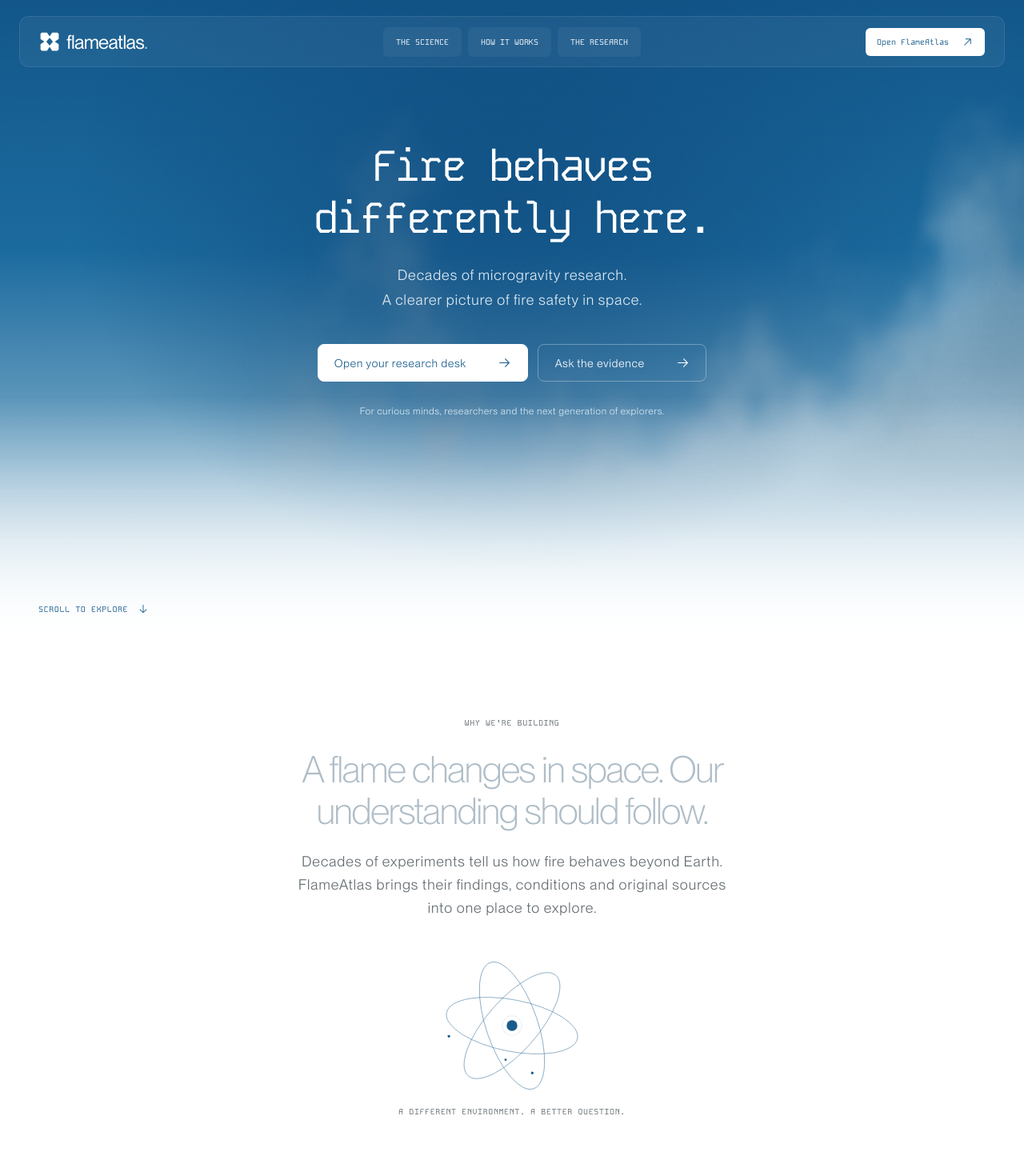
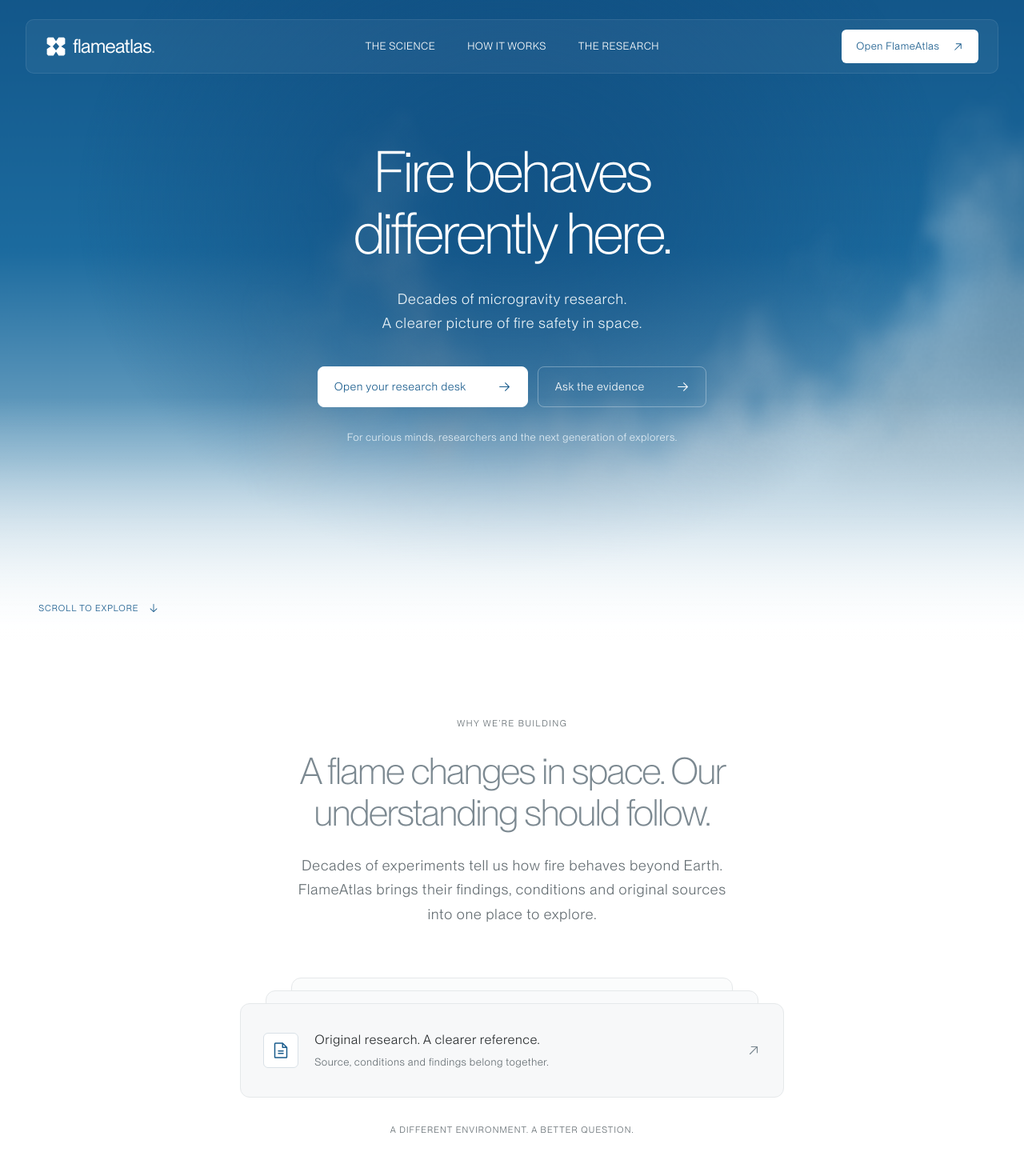
Before and after one commit to obvio-upasana/Space_Fire, a Next.js app in the folder apps/web/: page / in a window 1280 px wide. Shown: the top 1470 px of the page at 80% size. Built offline with nearby package versions, Linux system fonts and the light colour scheme.

Commit message:
feat(design): unify readable product typography and reference evidence cards

```diff
--- a/apps/web/app/layout.tsx
+++ b/apps/web/app/layout.tsx
@@ -14,6 +14,7 @@
 import "./notes.css";
 import "./library.css";
 import "./analysis.css";
+import "./professional.css";
 import { neue, book, kode } from "./fonts";
 
 export const metadata: Metadata = {
--- /dev/null
+++ b/apps/web/app/professional.css
@@ -0,0 +1,76 @@
+
+/* Shared reading scale: reference display typography, restrained product controls. */
+body{font-family:var(--font-book),"Helvetica Neue",Arial,sans-serif;line-height:1.5}
+h1,h2,h3{font-family:var(--font-neue),sans-serif}
+.button{font-family:var(--font-book),sans-serif;font-size:13px;font-weight:400;letter-spacing:0}
+.brand{font-family:var(--font-neue);font-size:23px;font-weight:400;letter-spacing:-.6px}
+.eyebrow{font-family:var(--font-book);font-size:11px;letter-spacing:.1em;font-weight:400}
+.mono{font-family:var(--font-book);letter-spacing:.05em}
+.page-heading h1{font-size:36px;font-weight:300;letter-spacing:-1.2px;margin:12px 0}
+.page-heading .muted{font-size:15px;line-height:1.7}
+.home-nav{height:68px;top:24px;left:32px;right:32px;max-width:1440px;margin:auto;border-radius:10px}
+.home-nav nav a{font-family:var(--font-book);font-size:13px;letter-spacing:0;background:transparent;padding:12px 16px}
+.home-nav.scrolled nav a{background:transparent}.home-nav .nav-entry{font-family:var(--font-book);font-size:13px;font-weight:400;padding:11px 18px;min-height:42px}
+.home-nav .brand{font-size:24px}.hero-title{font-family:var(--font-neue);font-weight:300;font-size:clamp(48px,5.6vw,76px);line-height:1.08;letter-spacing:-2.8px}
+.hero-copy{font-family:var(--font-book);font-size:18px;color:#ecf4f8;margin-top:28px;line-height:1.65}
+.hero-note{font-size:13px;color:#e3eef5}.hero-baseline{font-size:11px;font-family:var(--font-book);letter-spacing:.05em}
+.landing-section h2{font-size:clamp(36px,3.6vw,52px);line-height:1.14;letter-spacing:-1.6px;font-weight:300}
+.landing-section .eyebrow{font-family:var(--font-book);font-size:11px;color:var(--muted);letter-spacing:.1em}
+.landing-section .mono{font-family:var(--font-book);font-size:11px;letter-spacing:.06em}
+.landing-section .section-copy{font-size:18px;line-height:1.7}.interface-list dt{font-size:22px}.interface-list dd{font-size:16px;line-height:1.75}
+.program-editorial-list h3{font-size:30px}.program-editorial-list p{font-size:16px;line-height:1.75}
+.workspace-layout{background:#f5f7f8;padding:10px;gap:10px}.workspace-sidebar{width:236px;padding:20px 12px}
+.sidebar-brand .brand{font-size:20px}.sidebar-link{font-size:13px;gap:11px;padding:10px 12px;color:#59636a}
+.sidebar-link svg{width:18px;height:18px}.nav-group{margin-bottom:24px}.nav-label{font-family:var(--font-book);font-size:11px;color:#74818a;letter-spacing:.02em;text-transform:none}
+.new-question{font-size:13px;margin-top:8px;padding:11px 12px;border-color:#d7e0e5}
+.workspace-header{padding:15px 24px}.header-breadcrumb{font-size:12px}.workspace-content{padding:36px 40px}
+.ai-desk{max-width:840px;margin:12px auto 0;min-height:calc(100dvh - 150px)}
+.ai-welcome{padding:36px 0 44px}.ai-emblem{margin-bottom:28px;display:flex;justify-content:center}
+.ai-welcome h1{font-size:44px;line-height:1.2;letter-spacing:-1.6px;font-weight:300}
+.ai-welcome .eyebrow{font-family:var(--font-book);font-size:11px;letter-spacing:.09em}
+.ai-welcome>p:last-child{font-size:15px;color:var(--muted)}
+.ai-composer{border-radius:12px;border-color:#d4dfe5;padding:18px;background:#fff;box-shadow:0 6px 24px #272b2d04}
+.ai-composer textarea{font-size:15px;min-height:90px;padding:2px 4px}.composer-toolbar .row{gap:10px}
+.mode-label select{font-family:var(--font-book);font-size:12px;color:#506573}
+.prompt-grid button{font-size:12px;line-height:1.7;border-radius:8px;padding:14px 16px;color:#5a6973}
+.composer-footnote{font-family:var(--font-book);font-size:11px;letter-spacing:0;color:#687780}
+.ai-message h2{font-size:27px;font-weight:400;letter-spacing:-.5px}
+.ai-message>p{font-size:15px;line-height:1.85;color:#37434b}.ai-message .mono{font-family:var(--font-book);font-size:11px;letter-spacing:.04em}
+.response-mark svg{width:18px;height:18px}
+.response-sources button{display:flex;align-items:center;gap:8px;border:1px solid var(--line);padding:12px;border-radius:6px;font-size:11px;color:var(--muted);background:white;text-align:left}
+.response-sources button>span:nth-last-child(2){flex:1}.response-sources button:hover{border-color:var(--field-line);color:var(--blue)}
+.research-activity small{font-size:10px}.response-actions button,.response-actions a{font-size:12px}
+.source-preview-overlay{position:fixed;inset:0;z-index:60;display:flex;justify-content:flex-end}
+.source-preview-scrim{position:absolute;inset:0;background:#20333f22;border:0}
+.source-preview{position:relative;z-index:1;width:440px;max-width:100%;height:100dvh;background:#f9fbfc;border-left:1px solid #d7e0e5;padding:24px;display:flex;flex-direction:column;gap:16px;overflow:auto;box-shadow:-12px 0 48px #272b2d0a;animation:panel-enter .25s ease-out}
+.source-document{background:white;border:1px solid var(--line);padding:32px;margin:12px 0;flex:1}
+.source-document>svg{color:var(--blue);margin-bottom:24px}.source-document>.mono{display:block;font-size:10px;color:var(--muted)}
+.source-document h2{font-size:30px;line-height:1.25;font-weight:300;letter-spacing:-.8px;margin:20px 0}
+.source-document>p{font-size:13px;color:var(--muted);line-height:1.7}
+.source-document dl{margin:32px 0}.source-document dl>div{display:flex;justify-content:space-between;border-top:1px solid var(--line);padding:14px 0;font-size:12px}
+.source-document dt{color:var(--muted)}.source-document dd{margin:0}
+@keyframes panel-enter{from{transform:translateX(40px)}to{transform:translateX(0)}}
+.trust-copy{font-family:var(--font-book);font-size:15px;line-height:1.9;color:var(--muted);margin:24px 0}
+.trust-rules{display:grid;gap:28px;margin-top:28px}.trust-rules>div{display:flex;gap:24px;border-top:1px solid var(--line);padding-top:24px}
+.trust-rules .mono{color:var(--blue);font-size:11px;padding-top:4px}.trust-rules h3{font-size:22px;font-weight:400;letter-spacing:-.4px}
+.trust-rules p{font-size:14px;line-height:1.75;color:var(--muted);margin-top:10px}
+.trust-end{display:flex;gap:12px;padding-top:32px;margin-top:40px;border-top:1px solid var(--line);color:var(--muted)}
+.trust-end p{font-size:13px}.trust-end svg{color:var(--blue)}
+.settings-section{display:grid;grid-template-columns:1fr 1fr;gap:48px;border-top:1px solid var(--line);padding:32px 0}
+.settings-section p{font-size:14px;color:var(--muted);line-height:1.7;max-width:440px;margin-top:16px}
+.score-method{margin-top:32px;border-top:1px solid var(--line);padding-top:24px}
+.score-method summary{display:flex;align-items:center;justify-content:space-between;font-size:14px;cursor:pointer;list-style:none}
+.score-method p{font-size:13px;line-height:1.9;color:var(--muted);max-width:760px;margin-top:20px}
+.data-table th{font-family:var(--font-book);font-size:11px;letter-spacing:.05em}.panel .eyebrow{font-family:var(--font-book);font-size:10px}
+.field{font-size:13px}.field input,.field select,.field textarea{font-size:14px}.badge{font-size:11px}
+@media(max-width:1100px){.workspace-content{padding:28px}.settings-section{gap:24px}}
+@media(max-width:760px){.home-nav{left:12px;right:12px;top:12px;height:60px}.home-nav .nav-entry{font-size:11px;padding:10px 12px}.home-nav .brand{font-size:21px}.hero-title{font-size:48px;letter-spacing:-1.8px}.hero-copy{font-size:16px}.hero-note{font-size:12px}.workspace-layout{padding:0}.workspace-content{padding:28px 20px}.ai-welcome h1{font-size:36px;letter-spacing:-1px}.ai-desk{min-height:calc(100dvh - 135px)}.ai-welcome{padding:28px 0 32px}.ai-welcome>p:last-child{font-size:13px}.settings-section{grid-template-columns:1fr;gap:24px}.source-preview{width:min(440px,100%)}.source-document{padding:24px}.prompt-grid button{font-size:11px;padding:12px}.ai-composer textarea{font-size:14px}}
+
+.evidence-stack{position:relative;display:block;width:min(100%,680px);height:150px;margin:64px auto 32px;text-align:left}
+.evidence-paper{position:absolute;border:1px solid #e5e8ea;border-radius:12px;background:#f9fafb;transition:transform .35s}
+.paper-back{inset:0 64px 48px;background:#fbfcfc}.paper-middle{inset:16px 32px 32px}
+.paper-front{inset:32px 0 0;display:flex;align-items:center;gap:20px;padding:28px;background:#f7f8f9}
+.reference-symbol{width:44px;height:44px;display:grid;place-items:center;border:1px solid #d9e1e7;border-radius:6px;color:var(--blue);background:white}
+.paper-front>div{flex:1}.paper-front strong{font-family:var(--font-book);font-size:16px;font-weight:400}.paper-front p{font-size:13px;color:var(--muted);margin-top:6px}
+.paper-front>svg{color:#77858e}.evidence-stack:hover .paper-front{transform:translateY(-3px)}.evidence-stack:hover .paper-middle{transform:translateY(-1px)}
+@media(max-width:600px){.evidence-stack{height:150px;margin-top:40px}.paper-front{padding:20px;gap:12px}.paper-front strong{font-size:13px}.paper-front p{font-size:11px}.reference-symbol{width:36px;height:36px}.paper-back{left:32px;right:32px}.paper-middle{left:16px;right:16px}}
--- /dev/null
+++ b/apps/web/components/evidence-stack.tsx
@@ -0,0 +1,5 @@
+import Link from "next/link";
+import {Icon} from "./ui";
+export function EvidenceStack(){
+  return <Link href="/sources" className="evidence-stack" aria-label="Explore the original research"><div className="evidence-paper paper-back" aria-hidden="true"/><div className="evidence-paper paper-middle" aria-hidden="true"/><div className="evidence-paper paper-front"><span className="reference-symbol"><Icon name="file" size={24}/></span><div><strong>Original research. A clearer reference.</strong><p>Source, conditions and findings belong together.</p></div><Icon name="external" size={18}/></div></Link>;
+}
--- a/apps/web/components/home-content.tsx
+++ b/apps/web/components/home-content.tsx
@@ -2,7 +2,7 @@
 import Link from "next/link";
 import { WordReveal } from "./landing-motion";
 import { Icon, Brand, ButtonLink } from "./ui";
-import { OrbitArt } from "./orbit-art";
+import { EvidenceStack } from "./evidence-stack";
 
 export function HomeContent() {
   return <><ScienceStory /><Workflow /><Archive /><Questions /><HomeFooter /></>;
@@ -13,7 +13,7 @@
     <p className="eyebrow">WHY WE’RE BUILDING</p>
     <WordReveal text="A flame changes in space. Our understanding should follow." />
     <p className="section-copy">Decades of experiments tell us how fire behaves beyond Earth. FlameAtlas brings their findings, conditions and original sources into one place to explore.</p>
-    <OrbitArt />
+    <EvidenceStack />
     <p className="mono">A DIFFERENT ENVIRONMENT. A BETTER QUESTION.</p>
   </section>;
 }
--- a/apps/web/components/landing-motion.tsx
+++ b/apps/web/components/landing-motion.tsx
@@ -16,9 +16,9 @@
       const tick=(time:number)=>lenis.raf(time*1000);
       gsap.ticker.add(tick);
       lenis.on("scroll",ScrollTrigger.update);
-      gsap.from(".hero-enter",{y:32,opacity:0,duration:.9,stagger:.1,ease:"power3.out",delay:.1});
+      gsap.from(".hero-enter",{y:24,duration:.8,stagger:.06,ease:"power3.out"});
       gsap.utils.toArray<HTMLElement>(".word-reveal").forEach(element=>{
-        gsap.fromTo(element.querySelectorAll(".reveal-word"),{color:"#afbdc7"},{color:"#272b2d",stagger:.15,ease:"none",scrollTrigger:{trigger:element,start:"top 80%",end:"bottom 45%",scrub:1}});
+        gsap.fromTo(element.querySelectorAll(".reveal-word"),{color:"#7c8991"},{color:"#272b2d",stagger:.15,ease:"none",scrollTrigger:{trigger:element,start:"top 80%",end:"bottom 45%",scrub:1}});
       });
       gsap.utils.toArray<HTMLElement>(".reveal-up").forEach(element=>gsap.from(element,{y:32,duration:.8,ease:"power3.out",scrollTrigger:{trigger:element,start:"top 92%",once:true}}));
       let alive=true;
```
